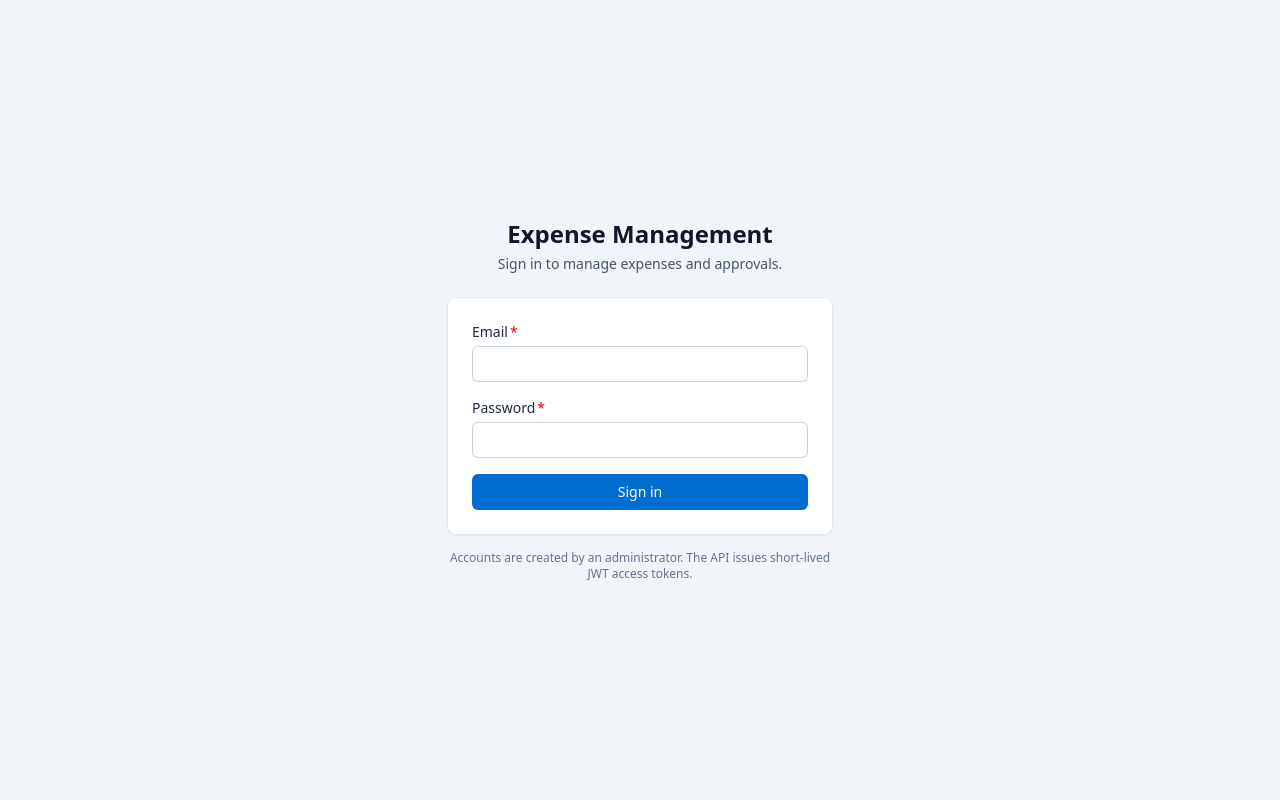
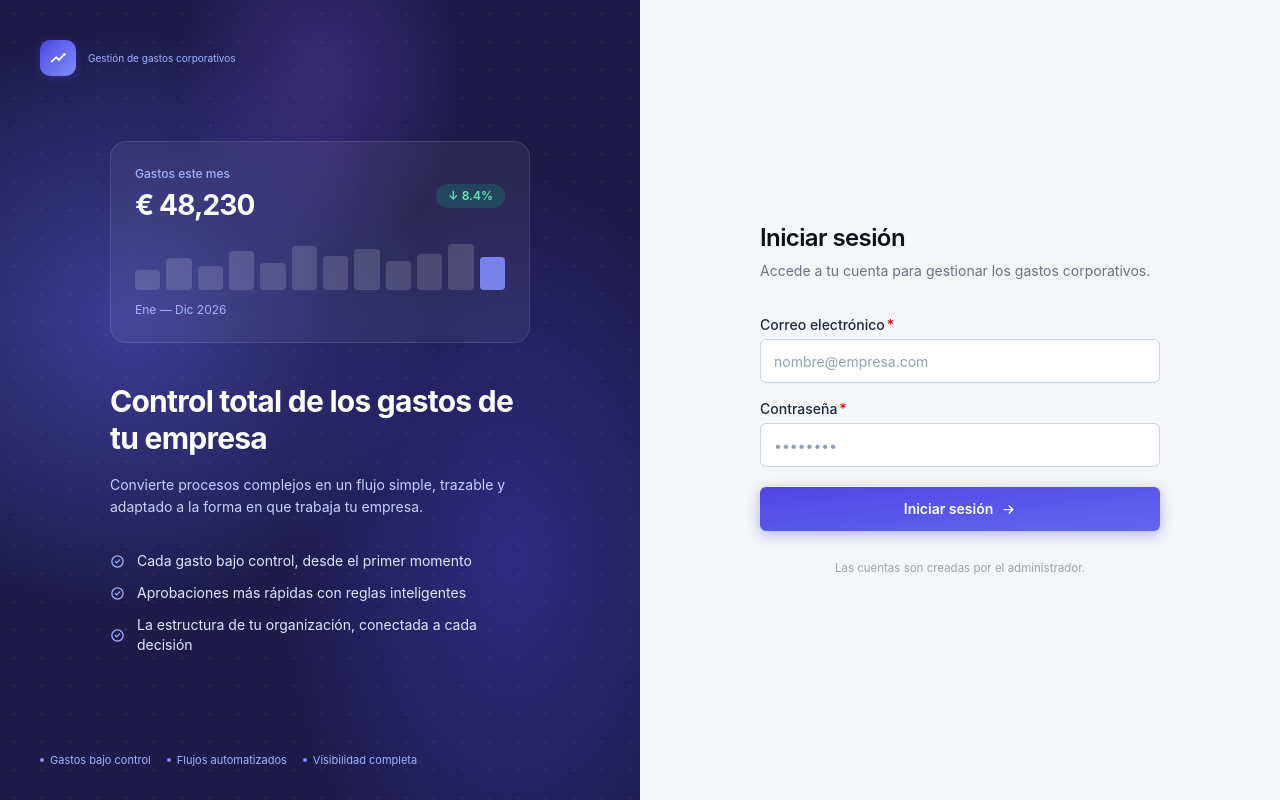
Before and after one commit to PROYECTOFINALUNI/Frontend, a React (Vite) app: page /login in a window 1280 px wide. Built offline with nearby package versions, Linux system fonts and the light colour scheme; no server answers.

Commit message:
feat: rediseño del login como el mockup

```diff
--- a/src/features/auth/LoginPage.tsx
+++ b/src/features/auth/LoginPage.tsx
@@ -2,19 +2,28 @@ import { useState } from 'react';
 import { useForm } from 'react-hook-form';
 import { zodResolver } from '@hookform/resolvers/zod';
 import { Navigate, useLocation, useNavigate } from 'react-router-dom';
-
 import { Button } from '@/shared/components/Button';
 import { Input } from '@/shared/components/Field';
 import { AlertBanner } from '@/shared/components/States';
 import { extractFormErrors } from '@/shared/api/errors';
 import { loginSchema, type LoginFormValues } from '@/shared/validation/schemas';
+import { useAuth } from './useAuth';
 
-import { useAuth } from './useAuth';
+
+const FEATURES = [
+  'Cada gasto bajo control, desde el primer momento',
+  'Aprobaciones más rápidas con reglas inteligentes',
+  'La estructura de tu organización, conectada a cada decisión',
+];
+
 
 export function LoginPage() {
   const { login, isAuthenticated } = useAuth();
+
   const navigate = useNavigate();
+
   const location = useLocation();
+
   const [formError, setFormError] = useState<string | null>(null);
 
   const {
@@ -35,62 +44,385 @@ export function LoginPage() {
 
   async function onSubmit(values: LoginFormValues) {
     setFormError(null);
+
     try {
       await login(values);
+
       navigate(from, { replace: true });
     } catch (error) {
       const { fieldErrors, formError: message } = extractFormErrors(error);
+
       for (const [field, error_] of Object.entries(fieldErrors)) {
         if (field === 'email' || field === 'password') {
-          setError(field, { type: 'server', message: error_ });
+          setError(field, {
+            type: 'server',
+            message: error_,
+          });
         }
       }
+
       setFormError(message);
     }
   }
 
   return (
-    <main className="flex min-h-dvh items-center justify-center bg-slate-100 px-4 py-12">
-      <div className="w-full max-w-sm">
-        <div className="mb-6 text-center">
-          <h1 className="text-2xl font-semibold text-slate-900">Expense Management</h1>
-          <p className="mt-1 text-sm text-slate-600">Sign in to manage expenses and approvals.</p>
+    <main
+      className="flex min-h-dvh w-full bg-[#f4f6f9]"
+      style={{
+        fontFamily: 'Inter, system-ui, -apple-system, sans-serif',
+      }}
+    >
+      {/* =========================================================
+          PANEL PARTE IZQUIERDA
+          ========================================================= */}
+      <section className="relative hidden w-1/2 flex-col overflow-hidden bg-[#1e1b4b] lg:flex">
+        {/* Gradientes */}
+        <div
+          className="absolute inset-0"
+          aria-hidden="true"
+          style={{
+            background:
+              'radial-gradient(ellipse 80% 60% at 20% 40%, rgba(99,102,241,0.45) 0%, transparent 60%), radial-gradient(ellipse 60% 80% at 80% 70%, rgba(79,70,229,0.35) 0%, transparent 60%), radial-gradient(ellipse 40% 40% at 50% 10%, rgba(139,92,246,0.25) 0%, transparent 55%)',
+          }}
+        />
+
+        {/* Patrón de puntos */}
+        <div
+          className="absolute inset-0 opacity-[0.07]"
+          aria-hidden="true"
+          style={{
+            backgroundImage:
+              'radial-gradient(circle, #ffffff 1px, transparent 1px)',
+            backgroundSize: '28px 28px',
+          }}
+        />
+
+        {/* Logo parte arriba */}
+        <div className="relative z-10 flex items-center gap-3 px-10 pt-10 pb-2">
+          <LogoMark size={36} />
+
+          <div>
+            <p className="text-[10px] leading-none text-indigo-300">
+              Gestión de gastos corporativos
+            </p>
+          </div>
         </div>
 
+        {/* Parte central */}
+        <div className="relative z-10 flex flex-1 items-center justify-center px-10 pb-10">
+          <div className="flex w-full max-w-[420px] flex-col justify-center">
+            {/* Tarjeta decorativa */}
+            <div className="mb-10 w-full rounded-2xl border border-white/10 bg-white/[0.06] p-6 backdrop-blur-sm transition-all duration-300 ease-out hover:scale-[1.02] hover:border-white/20 hover:bg-white/[0.09] hover:shadow-[0_12px_32px_rgba(0,0,0,0.16)]">
+              <div className="mb-4 flex items-center justify-between">
+                <div>
+                  <p className="mb-0.5 text-xs font-medium text-indigo-300">
+                    Gastos este mes
+                  </p>
+
+                  <p className="text-[1.75rem] font-bold tracking-[-0.03em] text-white">
+                    € 48,230
+                  </p>
+                </div>
+
+                <div className="rounded-full bg-emerald-500/20 px-3 py-1 text-xs font-semibold text-[#6ee7b7]">
+                  ↓ 8.4%
+                </div>
+              </div>
+
+              {/* Gráfico */}
+              <div className="flex h-12 items-end gap-1.5">
+                {[40, 65, 50, 80, 55, 90, 70, 85, 60, 75, 95, 68].map(
+                  (height, index) => (
+                    <div
+                      key={index}
+                      className="flex-1 rounded-sm"
+                      style={{
+                        height: `${height}%`,
+                        background:
+                          index === 11
+                            ? 'rgba(129,140,248,0.9)'
+                            : 'rgba(255,255,255,0.15)',
+                      }}
+                    />
+                  ),
+                )}
+              </div>
+
+              <p className="mt-3 text-xs text-indigo-300">
+                Ene — Dic 2026
+              </p>
+            </div>
+
+            <h2 className="mb-4 text-[1.875rem] font-bold leading-tight tracking-tight text-white">
+              Control total de los gastos de tu empresa
+            </h2>
+
+            <p className="mb-8 text-sm leading-relaxed text-indigo-200">
+              Convierte procesos complejos en un flujo simple, trazable y adaptado a la forma en que trabaja tu empresa.
+            </p>
+
+            <ul className="space-y-3">
+              {FEATURES.map((feature) => (
+                <li
+                  key={feature}
+                  className="flex items-center gap-3"
+                >
+                  <CheckIcon />
+
+                  <span className="text-sm text-indigo-100">
+                    {feature}
+                  </span>
+                </li>
+              ))}
+            </ul>
+          </div>
+        </div>
+
+        {/* Información parte de abajo */}
+        <div className="relative z-10 px-10 pb-8">
+          <div className="flex items-center gap-4">
+            {['Gastos bajo control', 'Flujos automatizados', 'Visibilidad completa'].map(
+              (text) => (
+                <div
+                  key={text}
+                  className="flex items-center gap-1.5"
+                >
+                  <div className="size-1 rounded-full bg-[#818cf8]" />
+
+                  <span className="text-[11px] text-indigo-300">
+                    {text}
+                  </span>
+                </div>
+              ),
+            )}
+          </div>
+        </div>
+      </section>
+
+      {/* =========================================================
+          PANEL PARTE DERECHA
+          ========================================================= */}
+      <section className="flex flex-1 items-center justify-center px-6 py-10 sm:px-8 lg:py-12">
+        <div className="w-full max-w-[400px]">
+          {/* Logo para móvil/tablet */}
+          <div className="mb-10 flex items-center gap-2.5 lg:hidden">
+            <LogoMark size={32} />
+
+            <span className="text-base font-semibold tracking-tight text-[#0d1117]">
+              Expense Management
+            </span>
+          </div>
+
+          {/* Título */}
+          <div className="mb-8">
+            <h1 className="mb-1.5 text-2xl font-semibold tracking-[-0.025em] text-[#0d1117]">
+              Iniciar sesión
+            </h1>
+
+            <p className="text-sm leading-relaxed text-[#6b7280]">
+              Accede a tu cuenta para gestionar los gastos corporativos.
+            </p>
+          </div>
+
+          {/* Formulario */}
           <form
             onSubmit={handleSubmit(onSubmit)}
             noValidate
-          className="space-y-4 rounded-lg bg-white p-6 shadow-sm ring-1 ring-slate-200"
+            className="space-y-4"
           >
-          {formError && <AlertBanner tone="error">{formError}</AlertBanner>}
+            {formError && (
+              <AlertBanner tone="error">
+                {formError}
+              </AlertBanner>
+            )}
 
             <Input
-            label="Email"
+              label="Correo electrónico"
               type="email"
               autoComplete="username"
+              placeholder="nombre@empresa.com"
               required
               error={errors.email?.message}
+              className="
+                h-11
+                rounded-[10px]
+                bg-[#f4f6f9]
+                px-[14px]
+                text-sm
+                text-[#0d1117]
+                shadow-[0_1px_2px_rgba(0,0,0,0.03)]
+                ring-1
+                ring-[rgba(13,17,23,0.10)]
+                transition-all
+                placeholder:text-[#9ca3af]
+                focus:bg-white
+                focus:ring-[#6366f1]
+                focus:shadow-[0_0_0_3px_rgba(99,102,241,0.12)]
+                aria-invalid:ring-red-500
+                aria-invalid:focus:ring-red-600
+              "
               {...register('email')}
             />
 
             <Input
-            label="Password"
+              label="Contraseña"
               type="password"
               autoComplete="current-password"
+              placeholder="••••••••"
               required
               error={errors.password?.message}
+              className="
+                h-11
+                rounded-[10px]
+                bg-[#f4f6f9]
+                px-[14px]
+                text-sm
+                text-[#0d1117]
+                shadow-[0_1px_2px_rgba(0,0,0,0.03)]
+                ring-1
+                ring-[rgba(13,17,23,0.10)]
+                transition-all
+                placeholder:text-[#9ca3af]
+                focus:bg-white
+                focus:ring-[#6366f1]
+                focus:shadow-[0_0_0_3px_rgba(99,102,241,0.12)]
+                aria-invalid:ring-red-500
+                aria-invalid:focus:ring-red-600
+              "
               {...register('password')}
             />
 
-          <Button type="submit" isLoading={isSubmitting} className="w-full">
-            {isSubmitting ? 'Signing in…' : 'Sign in'}
+            <Button
+              type="submit"
+              isLoading={isSubmitting}
+              className="
+                mt-1
+                h-11
+                w-full
+                rounded-[10px]
+                bg-gradient-to-br
+                from-[#4f46e5]
+                to-[#6366f1]
+                px-4
+                py-0
+                text-sm
+                font-semibold
+                text-white
+                shadow-[0_4px_14px_rgba(79,70,229,0.38)]
+                transition-all
+                hover:from-[#3730a3]
+                hover:to-[#4f46e5]
+                hover:shadow-[0_6px_20px_rgba(79,70,229,0.48)]
+                focus-visible:outline-none
+                focus-visible:ring-2
+                focus-visible:ring-[#6366f1]
+                focus-visible:ring-offset-2
+                disabled:bg-none
+                disabled:bg-brand-300
+                disabled:shadow-none
+              "
+            >
+              {isSubmitting ? (
+                'Iniciando sesión…'
+              ) : (
+                <>
+                  Iniciar sesión
+                  <ArrowRightIcon />
+                </>
+              )}
             </Button>
           </form>
 
-        <p className="mt-4 text-center text-xs text-slate-500">
-          Accounts are created by an administrator. The API issues short-lived JWT access tokens.
+          <p className="mt-7 text-center text-[11.5px] leading-relaxed text-[#9ca3af]">
+            Las cuentas son creadas por el administrador.
           </p>
         </div>
+      </section>
     </main>
   );
 }
+
+
+function LogoMark({ size = 36 }: { size?: number }) {
+  return (
+    <div
+      className="flex shrink-0 items-center justify-center bg-gradient-to-br from-[#4f46e5] to-[#818cf8] shadow-[0_2px_8px_rgba(79,70,229,0.35)] "
+      style={{
+        width: size,
+        height: size,
+        borderRadius: Math.round(size * 0.28),
+      }}
+    >
+      <svg
+        width={size * 0.5}
+        height={size * 0.5}
+        viewBox="0 0 20 20"
+        fill="none"
+        aria-hidden="true"
+      >
+        <path
+          d="M3 14L8 9L11 12L17 6"
+          stroke="white"
+          strokeWidth="2"
+          strokeLinecap="round"
+          strokeLinejoin="round"
+        />
+
+        <circle
+          cx="17"
+          cy="6"
+          r="1.5"
+          fill="white"
+        />
+      </svg>
+    </div>
+  );
+}
+
+
+function CheckIcon() {
+  return (
+    <svg
+      className="size-[15px] shrink-0 text-[#a5b4fc]"
+      viewBox="0 0 24 24"
+      fill="none"
+      aria-hidden="true"
+    >
+      <circle
+        cx="12"
+        cy="12"
+        r="9"
+        stroke="currentColor"
+        strokeWidth="2"
+      />
+
+      <path
+        d="m8.5 12 2.25 2.25L15.75 9"
+        stroke="currentColor"
+        strokeWidth="2"
+        strokeLinecap="round"
+        strokeLinejoin="round"
+      />
+    </svg>
+  );
+}
+
+
+function ArrowRightIcon() {
+  return (
+    <svg
+      className="size-[15px]"
+      viewBox="0 0 24 24"
+      fill="none"
+      aria-hidden="true"
+    >
+      <path
+        d="M5 12h14M13 6l6 6-6 6"
+        stroke="currentColor"
+        strokeWidth="2"
+        strokeLinecap="round"
+        strokeLinejoin="round"
+      />
+    </svg>
+  );
+}
```
Lines whose indentation alone changed are shown as unchanged.
